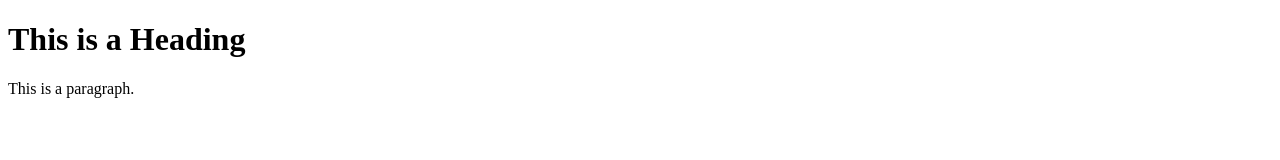
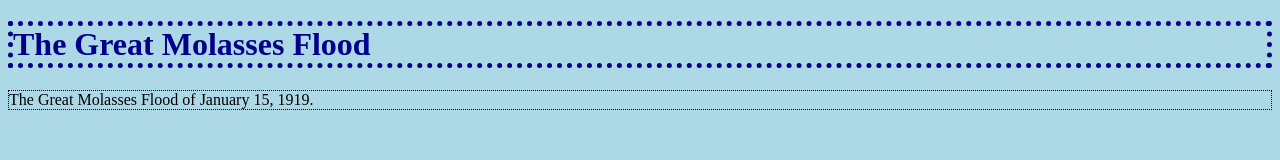
Before and after one commit to blooming-roses/april-mayproject.github.io, a plain HTML site: page index.html in a window 1280 px wide. Drawn offline with Linux system fonts and the light colour scheme.

Commit message:
Update index.html

```diff
--- a/index.html
+++ b/index.html
@@ -2,24 +2,57 @@
 <html>
 <head>
 <title>Page Title</title>
+</head>
+<body>
+
   <style>
     body {
-         background-color: colorname;
+  background-color: lightblue;
 }
+
 h1 {
-         color: color;
-         text-align: left,center,right;
+  color: darkblue;
+  text-align: center
+  font-family: verdana;
 }
-         p {
-         font-famil:  yourfont;
+
+h3 {
+  color: darkblue;
+  text-align: center
+  font-family: verdana;
+}
+
+p1 {
+  font-family: verdana;
+  font-size: 20px;
 }
   </style>
 </head>
-
 <body>
 
-     <h1>This is a Heading</h1>
-     <p>This is a paragraph.</p>
+<style>
+        h1 {
+        border-style: dotted;
+        border-width: thick;
+        }
+</style>
+
+<style>
+        h3 {
+        border-style: double;
+        border-width: thick;
+        }
+</style>
+
+<style>
+        p {
+        border-style: dotted;
+        border-width: thin;
+        }
+</style>
+
+<h1>The Great Molasses Flood</h1>
+<p>The Great Molasses Flood of January 15, 1919.</p>
 
 </body>
 </html>
```
Lines whose indentation alone changed are shown as unchanged.
